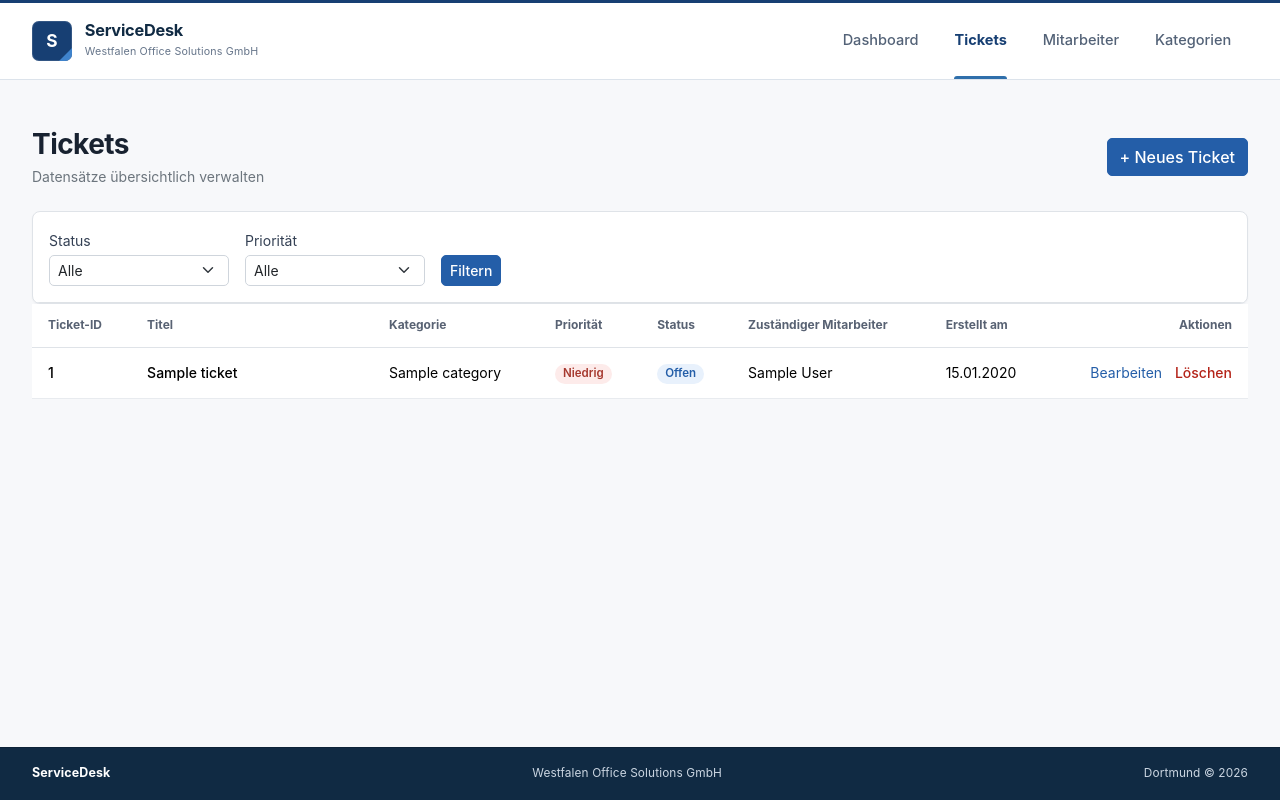
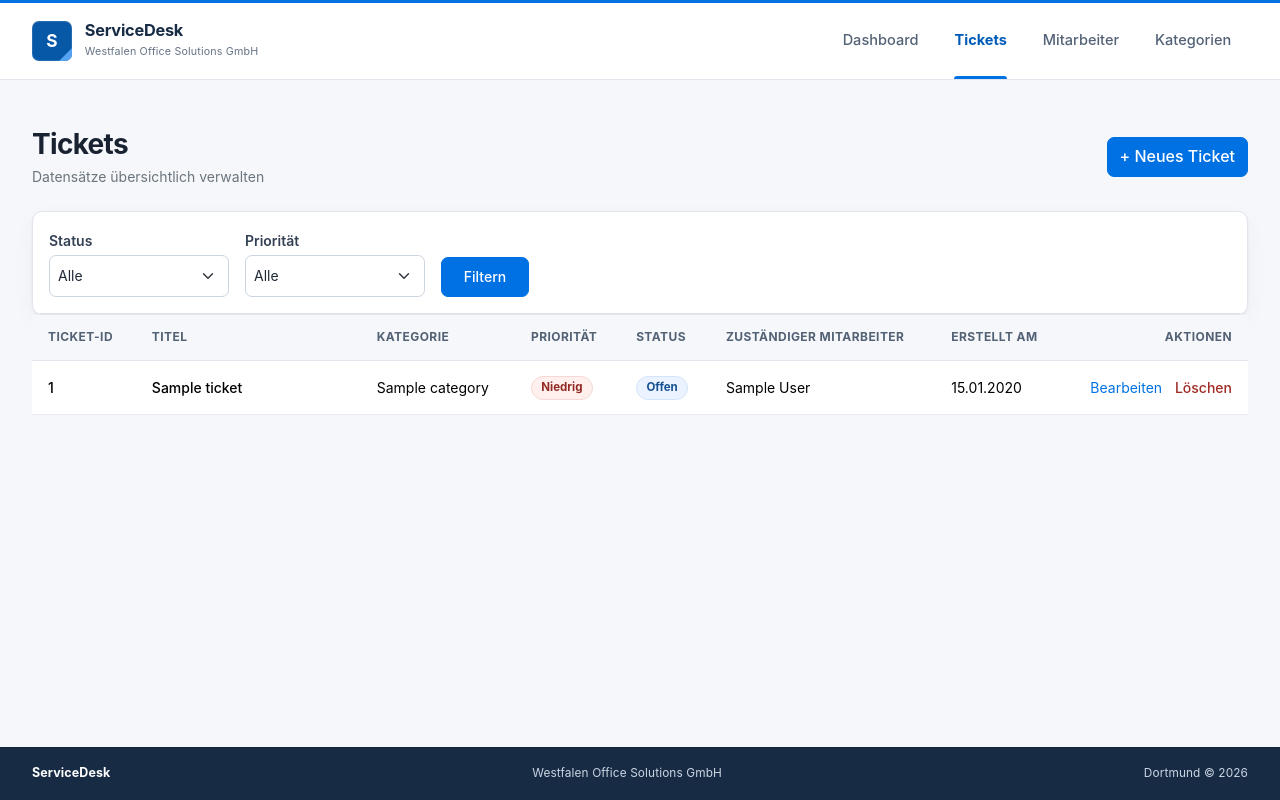
Before and after one commit to BITLC-dev-lab/ServiceDesk, an ASP.NET Core app: page /Tickets in a window 1280 px wide. Run offline with ASP.NET Core 8, Linux system fonts and the light colour scheme; empty tables hold one stand-in row (values such as "Sample post"); database files in the repository are not loaded.

Commit message:
style: refine ServiceDesk CSS design system
Co-authored-by: copilot-swe-agent[bot] <198982749+Copilot@users.noreply.github.com>

```diff
--- a/ServiceDesk/wwwroot/css/site.css
+++ b/ServiceDesk/wwwroot/css/site.css
@@ -1,19 +1,46 @@
 :root {
-    --sd-blue: #245ea8;
+    --sd-blue: #0071e3;
+    --sd-blue-hover: #005bb8;
     --sd-text: #1f2937;
-    --sd-border: #dfe3e8;
+    --sd-muted: #657386;
+    --sd-surface: #fff;
+    --sd-canvas: #f5f7fa;
+    --sd-border: #e1e6ed;
+    --sd-border-strong: #cbd4df;
+    --sd-status-open: #eaf3ff;
+    --sd-status-open-text: #174f91;
+    --sd-status-open-border: #d4e5fb;
+    --sd-status-progress: #fff5dc;
+    --sd-status-progress-text: #704f00;
+    --sd-status-progress-border: #f3e3b7;
+    --sd-status-done: #eaf6ee;
+    --sd-status-done-text: #24643d;
+    --sd-status-done-border: #d1e8d8;
+    --sd-priority-high: #fff0ee;
+    --sd-priority-high-text: #922b24;
+    --sd-priority-high-border: #f4d8d4;
+    --sd-priority-low: #eff2f5;
+    --sd-priority-low-text: #4f5b69;
+    --sd-priority-low-border: #e0e5eb;
+    --sd-radius: 10px;
+    --sd-radius-control: 7px;
+    --sd-shadow: 0 1px 3px rgba(16, 24, 40, 0.06), 0 8px 24px rgba(16, 24, 40, 0.035);
+    --sd-focus: 0 0 0 3px rgba(0, 113, 227, 0.2);
+    --sd-transition: 160ms ease;
 }
 
 body {
     min-width: 320px;
-    background: #f7f8fa;
+    background: var(--sd-canvas);
     color: var(--sd-text);
     font-family: Inter, ui-sans-serif, system-ui, -apple-system, BlinkMacSystemFont, "Segoe UI", sans-serif;
+    line-height: 1.5;
 }
 
 a {
     color: var(--sd-blue);
     text-decoration: none;
+    transition: color var(--sd-transition);
 }
 
     a:hover {
@@ -31,9 +58,9 @@ a {
 }
 
 .sd-header {
-    background: #fff;
-    border-top: 3px solid #173f73;
-    border-bottom: 1px solid #dce3eb;
+    background: var(--sd-surface);
+    border-top: 3px solid var(--sd-blue);
+    border-bottom: 1px solid var(--sd-border);
 }
 
 .header-row {
@@ -48,12 +75,12 @@ a {
     display: inline-flex;
     align-items: center;
     gap: 0.8rem;
-    color: #102a43;
+    color: #172b45;
     min-width: max-content;
 }
 
     .brand:hover {
-        color: #102a43;
+        color: #172b45;
         text-decoration: none;
     }
 
@@ -65,7 +92,7 @@ a {
     place-items: center;
     overflow: hidden;
     border-radius: 7px;
-    background: #173f73;
+    background: #0759a7;
     color: white;
     box-shadow: inset 0 0 0 1px rgba(255, 255, 255, 0.12);
 }
@@ -84,7 +111,7 @@ a {
     bottom: 0;
     width: 13px;
     height: 13px;
-    background: #3f83cc;
+    background: #55a1f2;
     clip-path: polygon(100% 0, 100% 100%, 0 100%);
 }
 
@@ -128,12 +155,12 @@ a {
     }
 
         .sd-nav .nav-link:hover {
-            color: #173f73;
+            color: var(--sd-blue-hover);
             text-decoration: none;
         }
 
         .sd-nav .nav-link.active {
-            color: #173f73;
+            color: var(--sd-blue-hover);
             font-weight: 650;
         }
 
@@ -145,7 +172,7 @@ a {
                 bottom: 0;
                 height: 3px;
                 border-radius: 3px 3px 0 0;
-                background: #2f6fab;
+                background: var(--sd-blue);
             }
 
 main {
@@ -155,14 +182,15 @@ main {
 
 .h3 {
     color: #182230;
-    font-weight: 650;
-    letter-spacing: -0.02em;
+    font-weight: 680;
+    letter-spacing: -0.025em;
 }
 
 .sd-card {
     border: 1px solid var(--sd-border);
-    border-radius: 8px;
-    box-shadow: 0 1px 2px rgba(16, 24, 40, 0.04);
+    border-radius: var(--sd-radius);
+    background: var(--sd-surface);
+    box-shadow: var(--sd-shadow);
     overflow: hidden;
 }
 
@@ -265,76 +304,99 @@ main {
     --bs-pagination-color: var(--sd-blue);
     --bs-pagination-active-bg: var(--sd-blue);
     --bs-pagination-active-border-color: var(--sd-blue);
-    --bs-pagination-border-color: #d9dee5;
+    --bs-pagination-border-color: var(--sd-border);
 }
 
 .btn {
-    border-radius: 5px;
-    font-weight: 500;
+    min-height: 40px;
+    border-radius: var(--sd-radius-control);
+    font-weight: 550;
+    transition: color var(--sd-transition), background-color var(--sd-transition), border-color var(--sd-transition), box-shadow var(--sd-transition);
 }
 
 .btn-primary {
     --bs-btn-bg: var(--sd-blue);
     --bs-btn-border-color: var(--sd-blue);
-    --bs-btn-hover-bg: #1d4f8e;
-    --bs-btn-hover-border-color: #1d4f8e;
+    --bs-btn-hover-bg: var(--sd-blue-hover);
+    --bs-btn-hover-border-color: var(--sd-blue-hover);
+}
+
+.btn:hover {
+    text-decoration: none;
 }
 
 .form-control,
 .form-select {
-    border-color: #cfd5dc;
-    border-radius: 5px;
+    min-height: 42px;
+    border-color: var(--sd-border-strong);
+    border-radius: var(--sd-radius-control);
+    color: var(--sd-text);
+    transition: border-color var(--sd-transition), box-shadow var(--sd-transition), background-color var(--sd-transition);
 }
 
     .form-control:focus,
     .form-select:focus {
-        border-color: #6090ca;
-        box-shadow: 0 0 0 0.2rem rgba(36, 94, 168, 0.13);
+        border-color: var(--sd-blue);
+        box-shadow: var(--sd-focus);
     }
 
     .form-control:disabled,
     .form-select:disabled,
     .form-control[readonly] {
-        background: #f2f4f7;
-        color: #697386;
+        background: #f0f3f7;
+        color: #596779;
     }
 
 .form-label {
     color: #344054;
     font-size: 0.875rem;
+    font-weight: 600;
+    margin-bottom: 0.45rem;
 }
 
 .filter-row .form-select {
     min-width: 180px;
 }
 
+.filter-row .btn {
+    min-width: 88px;
+}
+
 .sd-table {
     font-size: 0.875rem;
+    color: #344054;
+    vertical-align: middle;
 }
 
     .sd-table th {
-        padding: 0.78rem 1rem;
-        background: #f8f9fb;
-        color: #586273;
+        padding: 0.85rem 1rem;
+        background: #f5f7fa;
+        color: #526174;
         border-bottom-color: var(--sd-border);
         font-size: 0.75rem;
         font-weight: 650;
+        letter-spacing: 0.035em;
         white-space: nowrap;
+        text-transform: uppercase;
     }
 
     .sd-table td {
-        padding: 0.85rem 1rem;
-        border-color: #e8ebef;
+        padding: 0.9rem 1rem;
+        border-color: #e9edf2;
     }
 
-    .sd-table tbody tr:hover {
-        background: #fafbfd;
+    .sd-table tbody tr {
+        transition: background-color var(--sd-transition);
+    }
+
+    .sd-table tbody tr:hover > * {
+        background-color: #f7faff;
     }
 
 .title-cell {
     min-width: 210px;
     color: #222b38;
-    font-weight: 500;
+    font-weight: 550;
 }
 
 .action-links {
@@ -347,9 +409,10 @@ main {
         border: 0;
         padding: 0;
         background: transparent;
-        color: #b42318;
+        color: #a12b25;
         font-size: 0.875rem;
-        font-weight: 500;
+        font-weight: 550;
+        cursor: pointer;
     }
 
         .action-links button:hover {
@@ -358,38 +421,44 @@ main {
 
 .sd-badge {
     display: inline-block;
-    padding: 0.28rem 0.5rem;
+    padding: 0.32rem 0.58rem;
     border-radius: 999px;
     font-size: 0.72rem;
-    font-weight: 600;
+    font-weight: 650;
     line-height: 1;
     white-space: nowrap;
+    border: 1px solid transparent;
 }
 
 .badge-offen {
-    background: #e8f1fc;
-    color: #245ea8;
+    background: var(--sd-status-open);
+    color: var(--sd-status-open-text);
+    border-color: var(--sd-status-open-border);
 }
 
 .badge-in-bearbeitung,
 .badge-mittel {
-    background: #fff3d6;
-    color: #835d07;
+    background: var(--sd-status-progress);
+    color: var(--sd-status-progress-text);
+    border-color: var(--sd-status-progress-border);
 }
 
 .badge-abgeschlossen {
-    background: #eaf5ee;
-    color: #287143;
+    background: var(--sd-status-done);
+    color: var(--sd-status-done-text);
+    border-color: var(--sd-status-done-border);
 }
 
 .badge-hoch {
-    background: #fdebea;
-    color: #a6382e;
+    background: var(--sd-priority-high);
+    color: var(--sd-priority-high-text);
+    border-color: var(--sd-priority-high-border);
 }
 
 .badge-niedrig {
-    background: #edf0f3;
-    color: #596273;
+    background: var(--sd-priority-low);
+    color: var(--sd-priority-low-text);
+    border-color: var(--sd-priority-low-border);
 }
 
 .form-page {
@@ -488,12 +603,23 @@ main {
 
 .ticket-table-scroll {
     max-height: 500px;
-    overflow-y: auto;
+    overflow: auto;
+    overscroll-behavior: contain;
 }
 
     .ticket-table-scroll thead th {
         position: sticky;
         top: 0;
         z-index: 2;
-        background-color: white;
+        background-color: #f5f7fa;
     }
+
+@media (prefers-reduced-motion: reduce) {
+    *,
+    *::before,
+    *::after {
+        animation-duration: 0.01ms !important;
+        animation-iteration-count: 1 !important;
+        transition-duration: 0.01ms !important;
+    }
+}
```
Also changed, not shown: other parts of ServiceDesk/wwwroot/css/site.css (+72 -15 lines).
